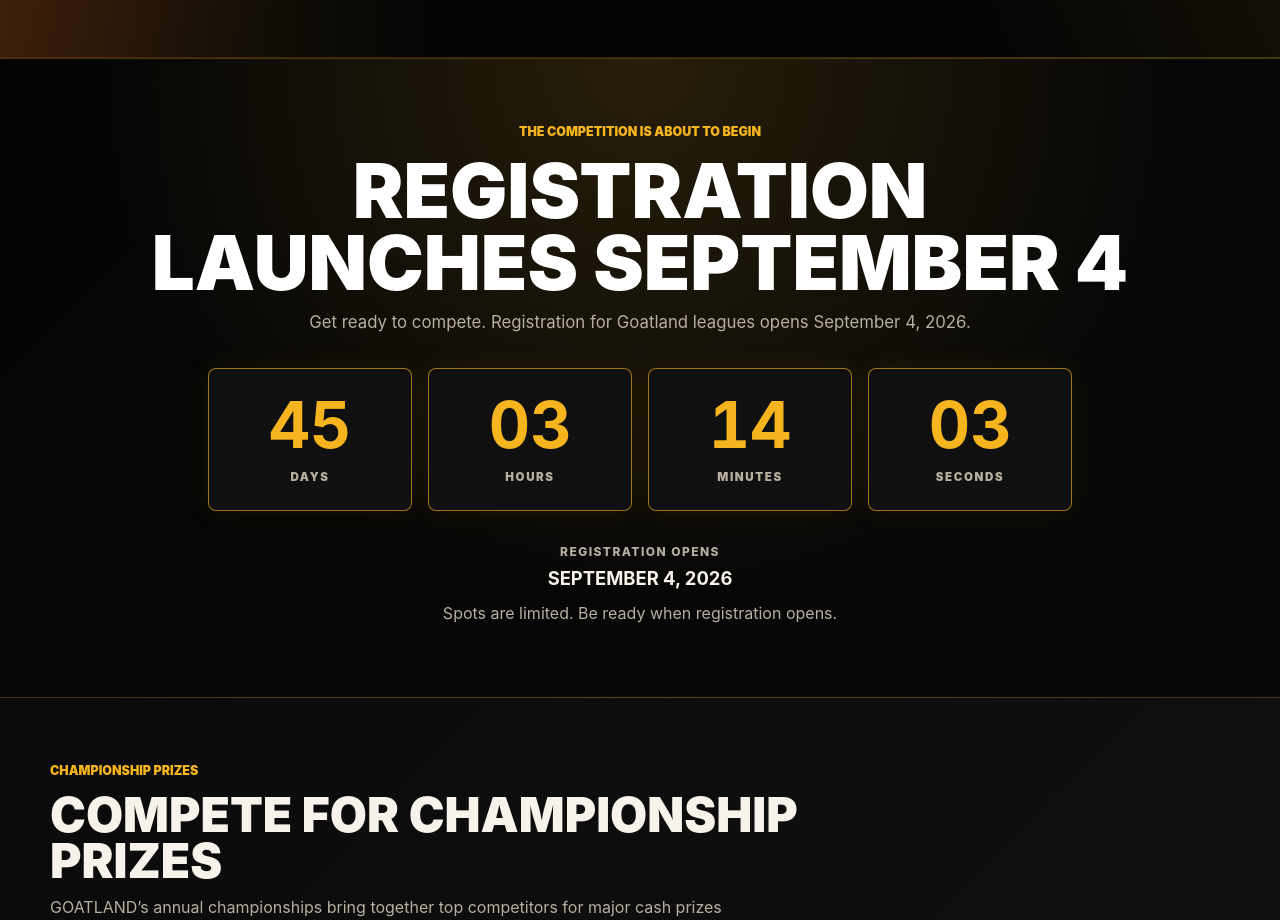
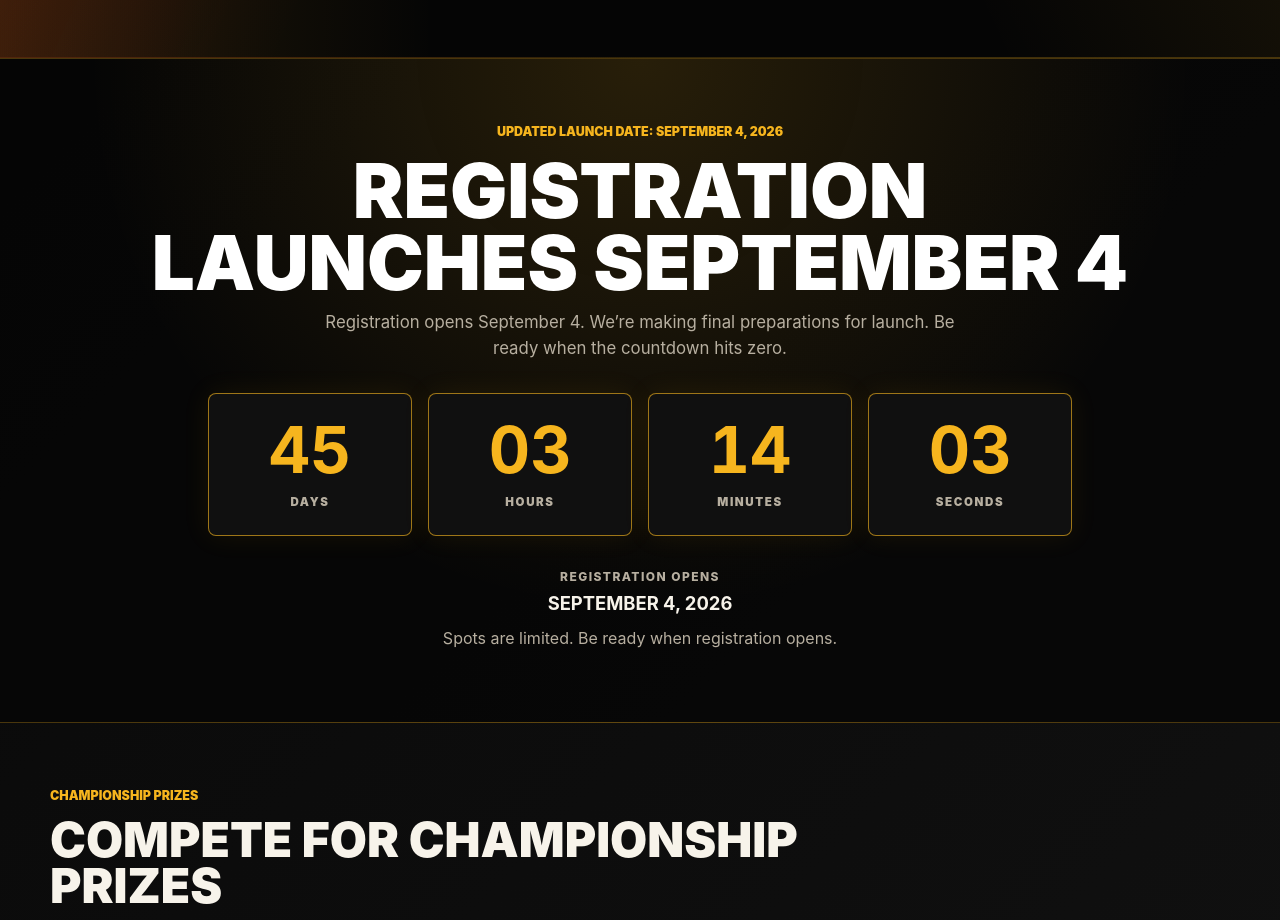
Before and after one commit to guess01325/goatland-website, a React (Vite) app: page / in a window 1280 px wide. Shown: the part 980-1900 px from the top of the page. Built offline with nearby package versions, Linux system fonts and the light colour scheme.

Commit message:
Update registration launch messaging

```diff
--- a/src/components/RegistrationLaunchCountdown.tsx
+++ b/src/components/RegistrationLaunchCountdown.tsx
@@ -48,7 +48,7 @@
   return (
     <section className="section home-section registration-countdown" id="registration-announcement">
       <div className="container registration-countdown__inner">
-        <p className="eyebrow">The Competition Is About to Begin</p>
+        <p className="eyebrow">Updated Launch Date: September 4, 2026</p>
         <h2 aria-live="polite">
           {timeRemaining.hasLaunched ? (
             'Registration Is Open'
@@ -57,7 +57,8 @@
           )}
         </h2>
         <p className="registration-countdown__intro">
-          Get ready to compete. Registration for Goatland leagues opens September 4, 2026.
+          Registration opens September 4. We’re making final preparations for launch. Be ready
+          when the countdown hits zero.
         </p>
 
         <div className="registration-countdown__timer" role="timer" aria-label="Time until registration opens">
```
